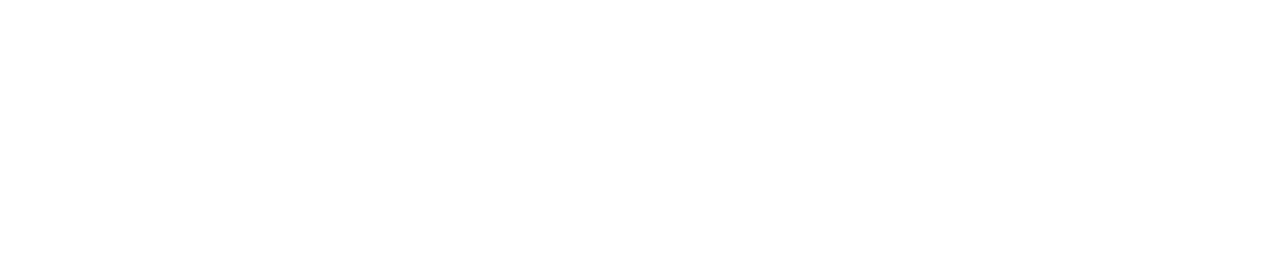
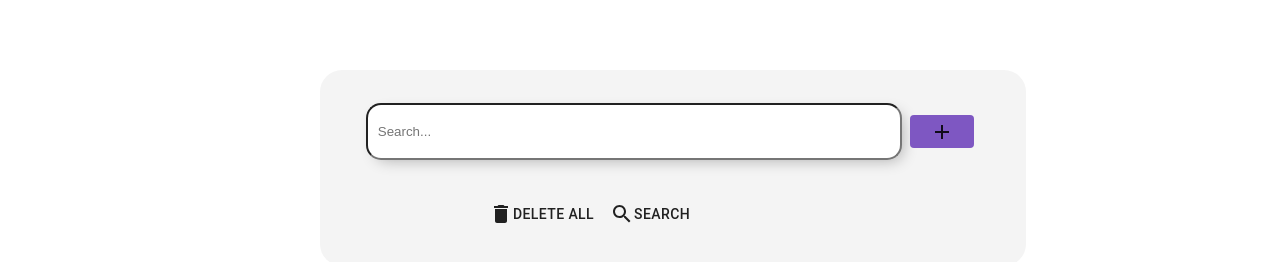
Before and after one commit to yassine-elazrak/web_scraping, a React (Create React App) app in the folder gui/: page /main in a window 1280 px wide. Shown: the part 170-432 px from the top of the page. Built offline with nearby package versions, Linux system fonts and the light colour scheme.

Commit message:
add barsearch

```diff
--- a/gui/public/electron.js
+++ b/gui/public/electron.js
@@ -23,7 +23,7 @@
         icon: ""
     });
 
-    // mainWindow.loadURL("http://localhost:5000")
+    mainWindow.webContents.openDevTools()//
     mainWindow.loadURL(
         isDev
         ? "http://localhost:3000"
--- /dev/null
+++ b/gui/src/BarHead.css
@@ -0,0 +1,6 @@
+
+.root{
+    width:100%;
+    height:33px;
+    background-color: blue;
+}
--- /dev/null
+++ b/gui/src/BarSearch.css
@@ -0,0 +1,39 @@
+.root{
+    position:absolute;
+    width:50%;
+    left:25%;
+    top:30%;
+    padding: 33px;
+    border-radius: 22px;
+    margin: auto;
+    background-color: #f4f4f4;
+}
+.del{
+    float: right !important;
+}
+input{
+    margin-left: 2% !important;
+    position: relative;
+    padding: 10px;;
+    min-width: 80%;
+    height:33px;
+    outline: none;
+    box-shadow: 5px 5px 15px -5px rgba(0,0,0,0.3);
+    border-radius: 15px;
+    /* border-bottom : 3px solid #8566aa; */
+}
+.add{
+    width: 25px;
+	height: 33px;
+    background-color: #7E57C2!important;
+    margin-left: 8px !important;
+
+
+
+}
+.butt{
+    position: relative;
+    padding-left:20%;
+    padding-bottom: 0px !important;
+
+}
--- /dev/null
+++ b/gui/src/BarSearch.js
@@ -0,0 +1,70 @@
+import React, {useState} from 'react';
+import Button from '@material-ui/core/Button'
+import AddIcon from '@material-ui/icons/Add'
+import DeleteIcon from '@material-ui/icons/Delete'
+import SearchIcon from '@material-ui/icons/Search';
+import './BarSearch.css'
+
+const BarSearch = () => {
+    const [item , setItem] = useState({id: null, itemName: ''})
+    const [counter, setCounter] = useState(0)
+    const [newItem, setNewItem] = useState([])
+    const change_input = (event) => {
+
+
+        setItem({id: counter, itemName: event.target.value});
+    }
+    const Add_Element = () =>{
+        if (item.itemName.trim())
+        {
+            setNewItem((prev) =>{
+                setCounter(counter + 1)
+                return [...prev, item];
+            });
+            setItem({id: null, itemName: ''})
+        }
+    }
+    const delete_element = (id)=>{
+        setNewItem((prev)=>{
+            return prev.filter(item => item.id !== id);
+        })
+    }
+
+
+    return (
+        <div className='root'>
+            <div>
+                <input type="text"   value={item.itemName} placeholder="Search...  "  onChange = {change_input} />
+                <Button onClick={Add_Element} className='add'>
+                   <AddIcon/>
+                </Button>
+                <br/>
+                <ul>
+                    {
+                        newItem.map((val)=>{
+                            return <><li style={{listStyle: "none"}} key={val.id}>
+                                        {val.itemName}
+                                        <Button className='del'  type= "button" onClick={ ()=> delete_element(val.id) }>
+                                                <DeleteIcon/>
+                                        </Button>
+                                    </li>
+                                    <hr/></>
+                        })
+                    }
+                </ul>
+            </div>
+            <br/>
+            <div className='butt'>
+                <Button type='button' onClick={()=> setNewItem([])}>
+                    <DeleteIcon/> Delete All
+                </Button>
+                <Button>
+                    <SearchIcon/> Search
+                </Button>
+            </div>
+        </div>
+    )
+}
+
+
+export default BarSearch;
--- a/gui/src/index.js
+++ b/gui/src/index.js
@@ -4,10 +4,13 @@
 import './index.css';
 // import App from './App';
 import reportWebVitals from './reportWebVitals';
-import Header from './header'
+import Header from './headerls'
+import Barsearch from './BarSearch'
 
 ReactDOM.render( <React.StrictMode >
     <Header/>
+    <Barsearch/>
+    {/* <App/> */}
     </React.StrictMode>,
     document.getElementById('root')
 );
```
Also changed, not shown: gui/src/App.js (+60 -27 lines), gui/src/todoList.css (added, +59 -0 lines).
